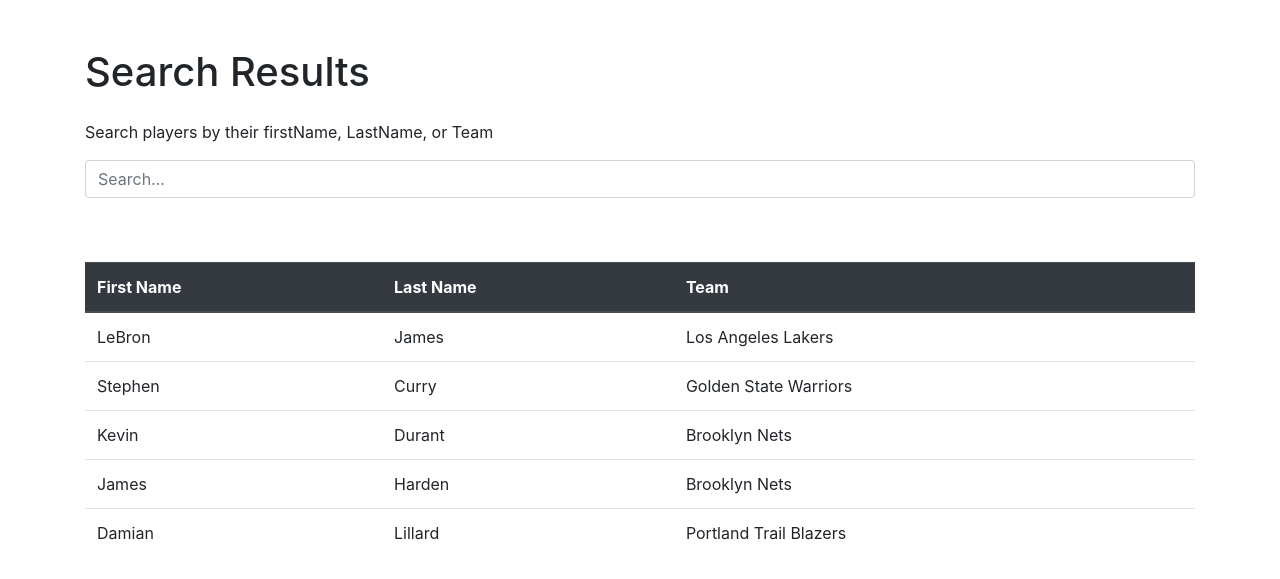
After one commit to gabrielbrosula/nba_stats_tracker, a PHP site: page /search.php in a window 1280 px wide. The commit adds this page. Shown: the top 579 px of the page. Run offline with PHP 8.4, Linux system fonts and the light colour scheme.

Commit message:
Naive implementation of searh.php

```diff
--- a/index.php
+++ b/index.php
@@ -1,5 +1,3 @@
-#!/usr/local/bin/php
-
 <html lang="en">
     <head>
 
@@ -33,7 +31,7 @@
                 <a class="nav-link" href="#">About</a>
             </li>
             <li class="nav-item">
-                <a class="nav-link" href="#">Search Player</a>
+                <a class="nav-link" href="search.php">Search Player</a>
             </li>
             <li class="nav-item">
                 <a class="nav-link" href="#">Compare Player</a>
--- /dev/null
+++ b/search.php
@@ -0,0 +1,73 @@
+<?php
+// TODO:
+?>
+<!DOCTYPE html>
+<html lang="en">
+
+<head>
+    <meta charset="UTF-8">
+    <meta name="viewport" content="width=device-width, initial-scale=1.0">
+    <title>Search Results</title>
+    <link rel="stylesheet" href="https://maxcdn.bootstrapcdn.com/bootstrap/4.5.2/css/bootstrap.min.css">
+    <script src="https://code.jquery.com/jquery-3.5.1.slim.min.js"></script>
+    <script src="https://cdn.jsdelivr.net/npm/@popperjs/core@2.9.3/dist/umd/popper.min.js"></script>
+    <script src="https://maxcdn.bootstrapcdn.com/bootstrap/4.5.2/js/bootstrap.min.js"></script>
+
+</head>
+
+<body>
+    <div class="container mt-5">
+        <h1 class="mb-4">Search Results</h1>
+        <p>Search players by their firstName, LastName, or Team</p>
+        <input class="form-control mb-3" id="searchInput" type="text" placeholder="Search..."><br><br>
+        <table class="table table-hover">
+            <thead class="thead-dark">
+                <tr>
+                    <th scope="col">First Name</th>
+                    <th scope="col">Last Name</th>
+                    <th scope="col">Team</th>
+                </tr>
+            </thead>
+            <tbody id="playerTable">
+                <!-- Add your search results as table rows here -->
+                <tr>
+                    <td>LeBron</td>
+                    <td>James</td>
+                    <td>Los Angeles Lakers</td>
+                </tr>
+                <tr>
+                    <td>Stephen</td>
+                    <td>Curry</td>
+                    <td>Golden State Warriors</td>
+                </tr>
+                <tr>
+                    <td>Kevin</td>
+                    <td>Durant</td>
+                    <td>Brooklyn Nets</td>
+                </tr>
+                <tr>
+                    <td>James</td>
+                    <td>Harden</td>
+                    <td>Brooklyn Nets</td>
+                </tr>
+                <tr>
+                    <td>Damian</td>
+                    <td>Lillard</td>
+                    <td>Portland Trail Blazers</td>
+                </tr>
+            </tbody>
+        </table>
+    </div>
+
+    <script>
+        $(document).ready(function () {
+            $("#searchInput").on("keyup", function () {
+                let value = $(this).val().toLowerCase();
+                $("#playerTable tr").filter(function () {
+                    $(this).toggle($(this).text().toLowerCase().indexOf(value) > -1)
+                });
+            });
+        });
+    </script>
+
+    <script src="https://cdn.jsdelivr.net/npm/@popperjs/core@2.11.6/dist/umd/popper.min.js" integrity="sha384-oBqDVmMxrn/ITSMAChbeE9eTc
```
